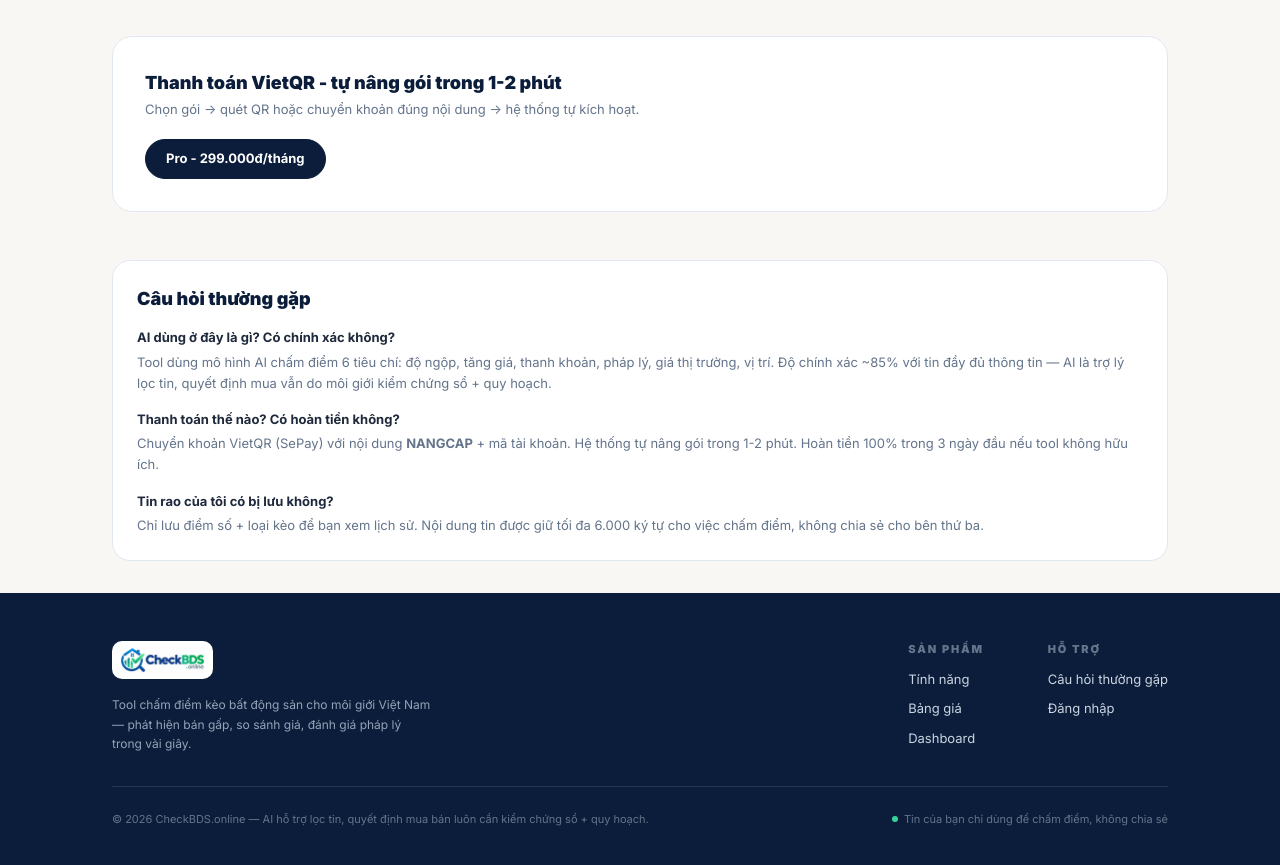
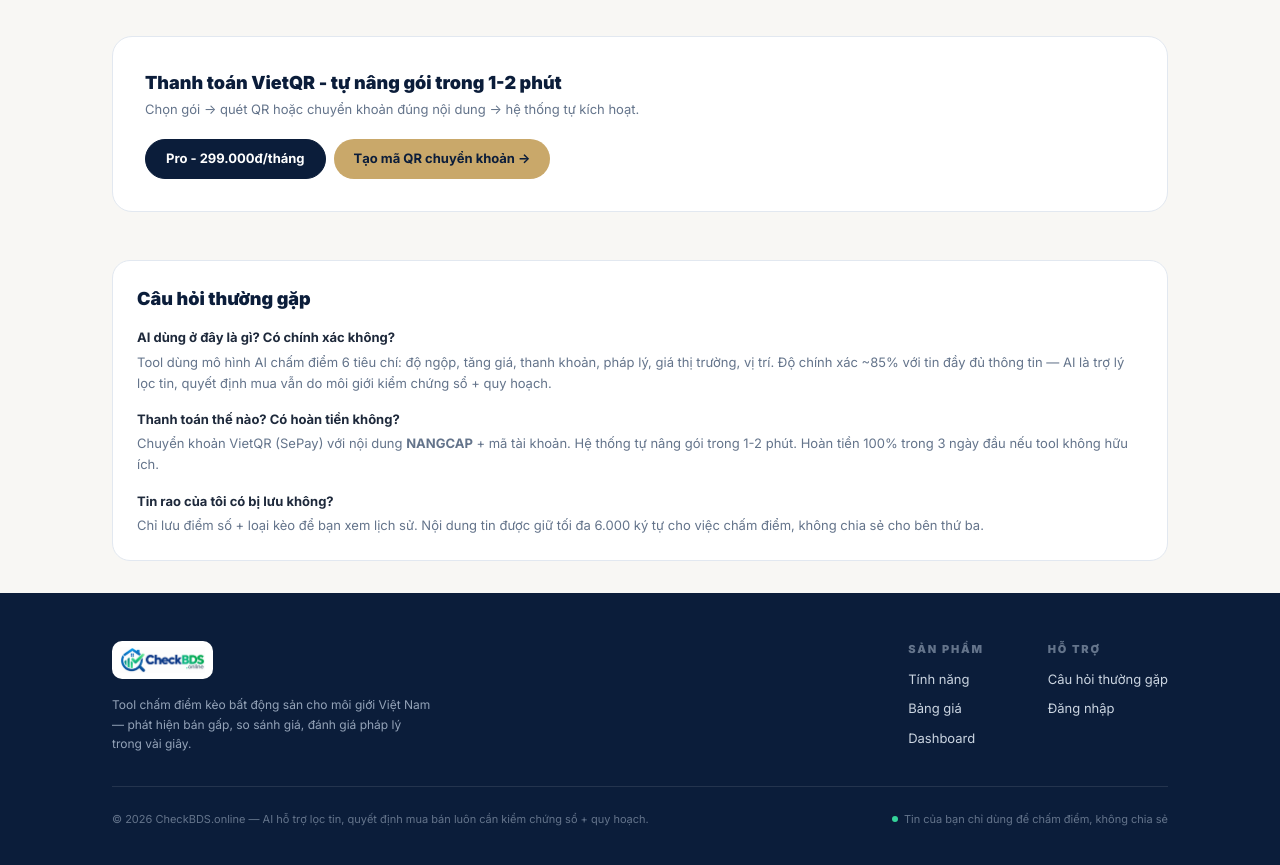
Before and after one commit to quanglopez/BDS-NGOP-THOM, a Next.js app: page /pricing in a window 1280 px wide. Shown: the part 860-1725 px from the top of the page. Built offline with nearby package versions, Linux system fonts and the light colour scheme; no server answers.

Commit message:
fix: auto-create QR on paywall anchor, surface payment errors, allow user payment inserts

```diff
--- a/components/pricing/payment-box.tsx
+++ b/components/pricing/payment-box.tsx
@@ -17,6 +17,8 @@
   const [qrUrl, setQrUrl] = useState("");
   const [copied, setCopied] = useState(false);
   const [upgraded, setUpgraded] = useState(false);
+  const [busy, setBusy] = useState(false);
+  const [error, setError] = useState("");
   const timer = useRef<ReturnType<typeof setInterval> | null>(null);
 
   const bankName = process.env.NEXT_PUBLIC_SEPAY_BANK_NAME ?? "Ngân hàng (cấu hình SEPAY)";
@@ -27,7 +29,9 @@
     setPlan(p);
     setPayment(null);
     setUpgraded(false);
-
+    setError("");
+    setBusy(true);
+    try {
       const res = await fetch("/api/payments/create", {
         method: "POST",
         headers: { "Content-Type": "application/json" },
@@ -37,12 +41,31 @@
         setNeedLogin(true);
         return;
       }
-    const data = await res.json();
-    if (data.error) return;
-
+      const data = await res.json().catch(() => ({ error: "Phản hồi từ máy chủ không hợp lệ" }));
+      if (data.error) {
+        setError(data.error);
+        return;
+      }
+      if (!data.content) {
+        setError("Không tạo được nội dung chuyển khoản, thử lại sau.");
+        return;
+      }
       setPayment({ content: data.content, amount: data.amount });
       setQrUrl(vietQrImageUrl(data.amount, data.content));
+    } catch {
+      setError("Lỗi mạng, bấm lại để thử.");
+    } finally {
+      setBusy(false);
+    }
   };
+
+  // Vào trang có #thanh-toan (bấm "Nâng cấp" từ dashboard) thì tạo QR luôn
+  useEffect(() => {
+    if (typeof window !== "undefined" && window.location.hash.includes("thanh-toan")) {
+      void createPayment("pro");
+    }
+    // eslint-disable-next-line react-hooks/exhaustive-deps
+  }, []);
 
   // Poll trạng thái: khi webhook nâng gói thì báo thành công
   useEffect(() => {
@@ -77,12 +100,13 @@
         Chọn gói → quét QR hoặc chuyển khoản đúng nội dung → hệ thống tự kích hoạt.
       </p>
 
-      <div className="mt-5 flex flex-wrap gap-2">
+      <div className="mt-5 flex flex-wrap items-center gap-2">
         {(["pro"] as PlanKey[]).map((p) => (
           <button
             key={p}
             type="button"
             onClick={() => void createPayment(p)}
+            disabled={busy}
             className={`h-10 px-5 rounded-full text-[13px] font-bold border transition ${
               plan === p ? "bg-navy text-white border-navy" : "bg-white text-slate-700 border-slate-200 hover:bg-slate-50"
             }`}
@@ -90,6 +114,14 @@
             {PLANS[p].label} - {PLANS[p].price.toLocaleString("vi-VN")}đ/tháng
           </button>
         ))}
+        <Button
+          type="button"
+          onClick={() => void createPayment(plan)}
+          disabled={busy}
+          className="h-10 px-5 rounded-full bg-gold text-navy text-[13px] font-bold hover:bg-[#d8ba7f]"
+        >
+          {busy ? "Đang tạo mã QR..." : payment ? "Tạo lại mã QR" : "Tạo mã QR chuyển khoản →"}
+        </Button>
       </div>
 
       {needLogin && (
@@ -99,6 +131,15 @@
             đăng nhập
           </Link>{" "}
           để thanh toán và nhận nâng cấp.
+        </div>
+      )}
+
+      {error && (
+        <div className="mt-5 rounded-[14px] bg-red-50 border border-red-200 p-4 text-[13px] text-red-700">
+          <b>Lỗi:</b> {error}
+          <div className="mt-1 text-[12px] text-red-600">
+            Nếu vẫn không được, chụp màn hình lỗi này gửi cho hỗ trợ.
+          </div>
         </div>
       )}
 
```
Also changed, not shown: 1 other file (tests, documents, lock files or other folders). Lines whose indentation alone changed are shown as unchanged.
